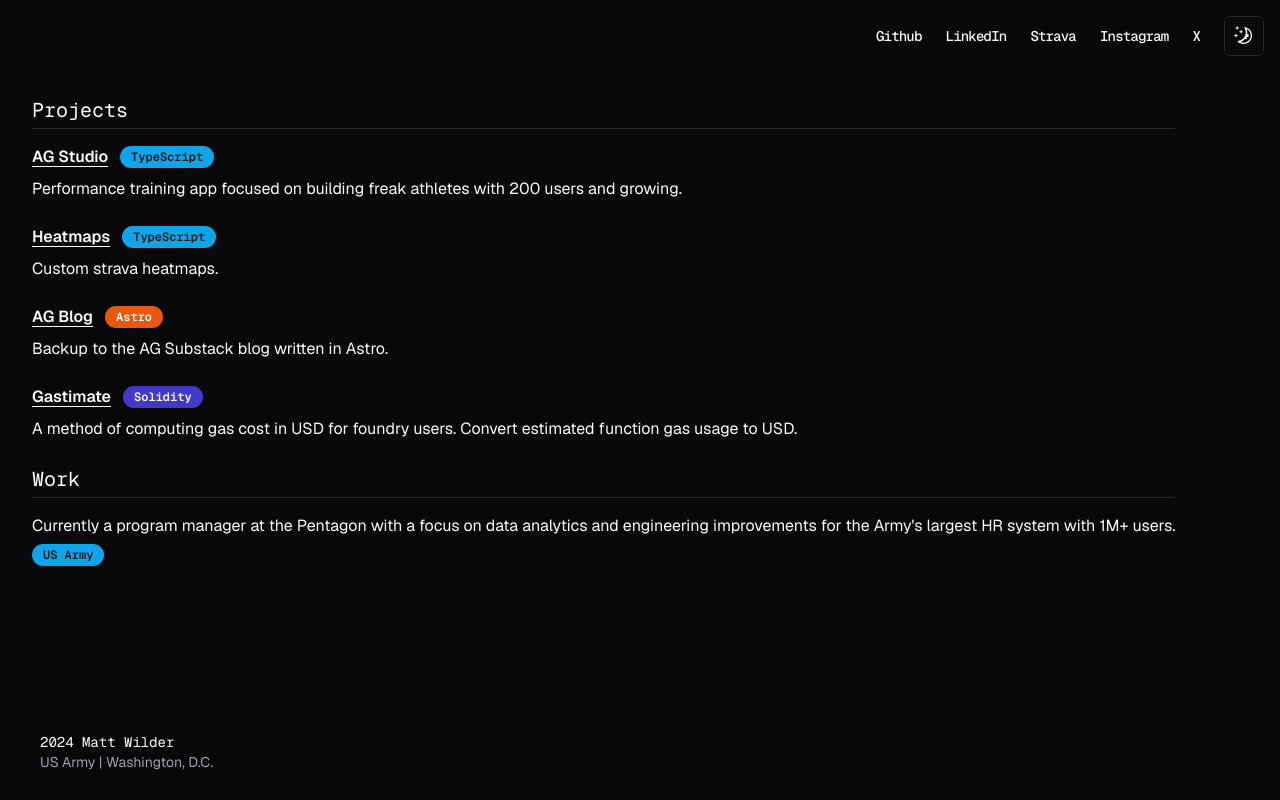
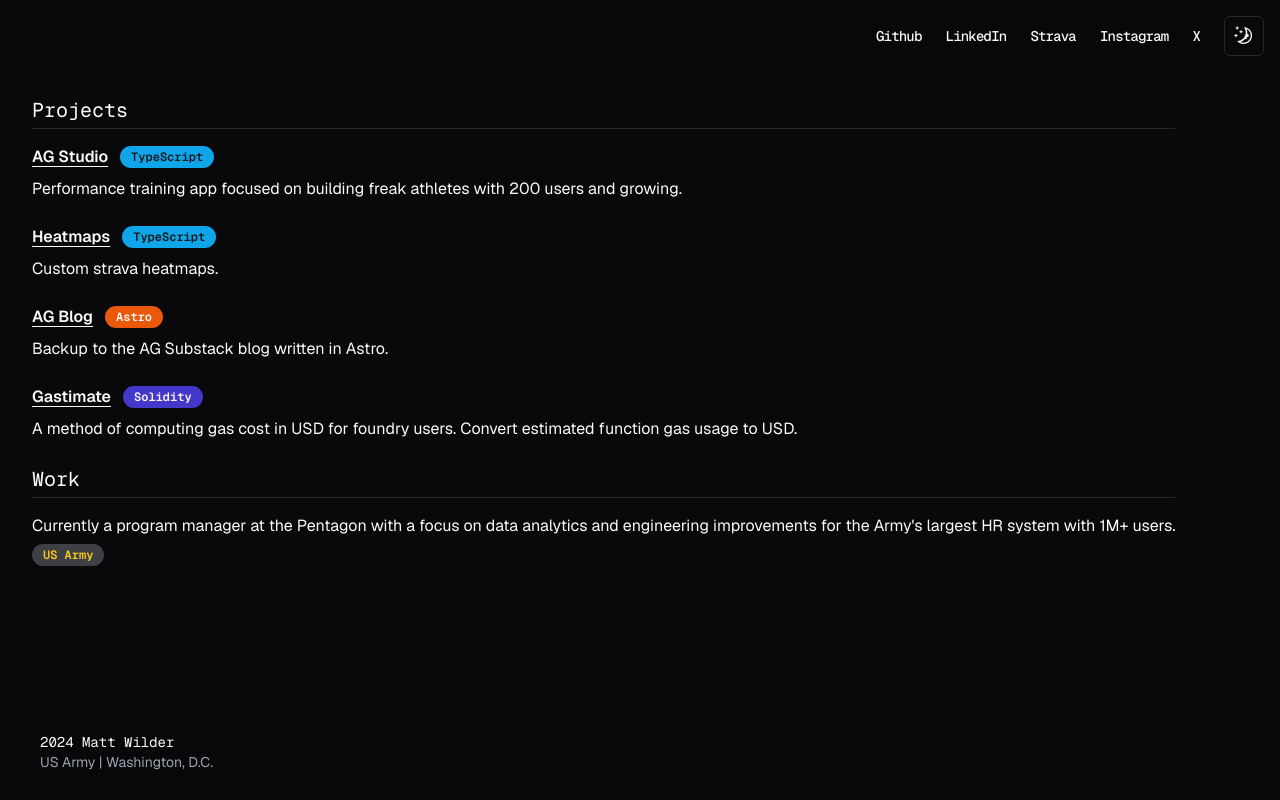
Before and after one commit to mattbrc/portfolio, a Next.js app: page / in a window 1280 px wide. Built offline with nearby package versions, Linux system fonts and the light colour scheme.

Commit message:
add work tag

```diff
--- a/src/app/page.tsx
+++ b/src/app/page.tsx
@@ -107,7 +107,7 @@ export default function Home() {
         analytics and engineering improvements for the Army&apos;s largest HR
         system with 1M+ users.
       </p>
-      <Badge variant="typescript">US Army</Badge>
+      <Badge variant="army">US Army</Badge>
     </div>
   );
 }
--- a/src/components/ui/badge.tsx
+++ b/src/components/ui/badge.tsx
@@ -16,6 +16,7 @@ const badgeVariants = cva(
           "border-transparent font-mono bg-indigo-700 text-destructive-foreground hover:bg-typescript/80",
         astro:
           "border-transparent font-mono bg-orange-600 text-destructive-foreground hover:bg-destructive/80",
+        army: "border-transparent font-mono bg-zinc-700 text-yellow-400 hover:bg-destructive/80",
         secondary:
           "border-transparent bg-secondary text-secondary-foreground hover:bg-secondary/80",
         destructive:
```
